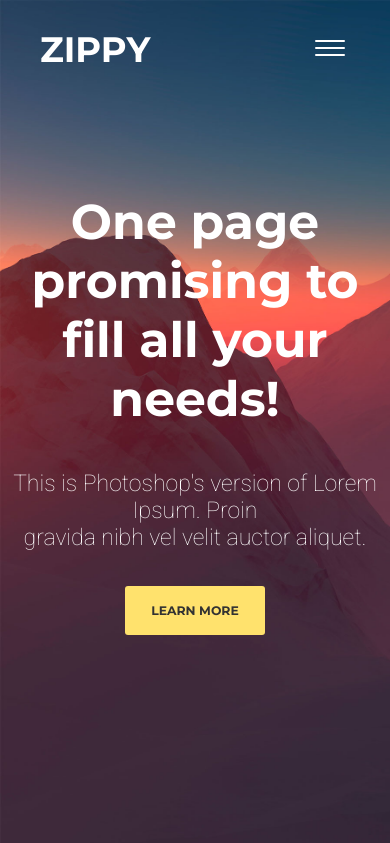
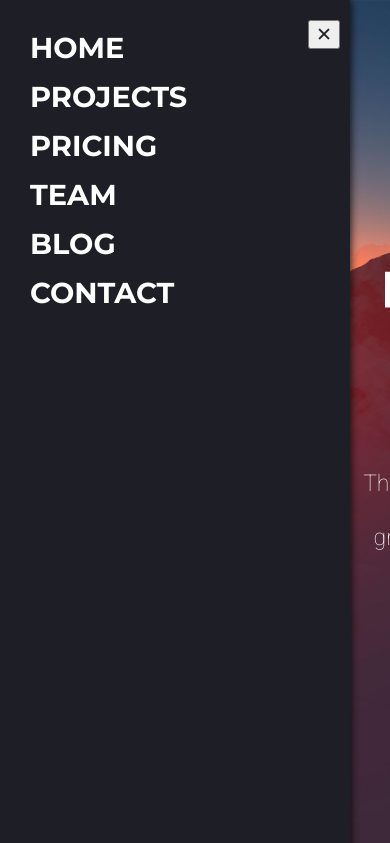
Before and after one commit to DenisDolzhikov/zippy, a plain HTML site: page index.html in a window 390 px wide. Both pictures are taken after a click on the button 330 px from the left and 49 px from the top of the page. Shown: the top 843 px of the page. Drawn offline with nearby package versions, Linux system fonts and the light colour scheme.

Commit message:
add off canvas

```diff
--- a/css/hamburgers-settings.scss
+++ b/css/hamburgers-settings.scss
@@ -1,2 +1,6 @@
-$hamburger-padding-x: 20px;
-$hamburger-padding-y: 20px;
+$hamburger-padding-x: 5px;
+$hamburger-padding-y: 5px;
+$hamburger-layer-width: 30px;
+$hamburger-layer-height: 2px;
+$hamburger-layer-spacing: 5px;
+$hamburger-layer-color: #ffffff;
--- a/css/style.scss
+++ b/css/style.scss
@@ -1,11 +1,4 @@
-$hamburger-padding-x: 5px;
-$hamburger-padding-y: 5px;
-$hamburger-layer-width: 30px;
-$hamburger-layer-height: 2px;
-$hamburger-layer-spacing: 5px;
-$hamburger-layer-color: #ffffff;
-
-
+@import 'hamburgers-settings.scss';
 @import 'hamburgers/hamburgers.scss';
 
 * {
@@ -44,6 +37,92 @@ $hamburger-layer-color: #ffffff;
     color: #040405;
 }
 
+.page {
+    display: flex;
+    width: 100%;
+    overflow: hidden;
+
+    .page-wrapper {
+        display: flex;
+        flex-direction: column;
+        justify-content: flex-start;
+        transition: transform .7s;
+        width: 100%;
+    }
+
+    .page-wrapper.is-moved {
+        transform: translateX(350px);
+    }
+
+    .page-wrapper.is-moved::before {
+        content: "";
+        position: fixed;
+        top: 0;
+        bottom: 0;
+        right: 100%;
+        width: 20px;
+        box-shadow: 0 0 10px black;
+        z-index: 50;
+    }
+}
+
+.off-canvas {
+    overflow: hidden;
+
+    .off-canvas-wrapper {
+        position: fixed;
+        top: 0;
+        left: 0;
+        bottom: 0;
+        width: 350px;
+        padding: 30px;
+        transform: translateX(-350px);
+        transition: transform .7s;
+        background: #1e1f26;
+    }
+
+    .menu {
+        font: 700 2.4rem 'Montserrat', sans-serif;
+        text-transform: uppercase;
+        color: #ffffff;
+
+        .item {
+            margin-bottom: 14px;
+            opacity: 0;
+            transition: opacity 0.6s;
+            cursor: pointer;
+
+            .link {
+                transition: color .3s;
+            }
+
+            .link:hover {
+                color: #fee16d;
+            }
+        }
+
+        .item:last-child {
+            margin-bottom: 0;
+        }
+    }
+
+    .menu-close {
+        position: absolute;
+        top: 20px;
+        right: 10px;
+        font-size: 1.6rem;
+    }
+
+    .off-canvas-wrapper.is-opened {
+        transform: translateX(0);
+
+        .menu .item {
+            opacity: 1;
+            transition-delay: .6s;
+        }
+    }
+}
+
 .sticky-nav {
     position: fixed;
     top: 0;
@@ -52,7 +131,7 @@ $hamburger-layer-color: #ffffff;
     padding: 50px 0 5px 0;
     width: 100%;
     color: #ffffff;
-    z-index: 1500;
+    z-index: 150;
     text-transform: uppercase;
 
     .layout-centered {
@@ -91,12 +170,12 @@ $hamburger-layer-color: #ffffff;
     }
 }
 
-.offset {
+.sticky-nav.offset {
     padding-top: 15px !important;
     background: rgba(0,0,0, 0.6);
 }
 
-.scroll {
+.sticky-nav.scroll {
     padding-top: 15px !important;
     background: rgba(0,0,0, 0.6);
 }
@@ -284,6 +363,8 @@ $hamburger-layer-color: #ffffff;
 @media only screen and (max-width: 1000px) {
 
     .sticky-nav {
+        padding-top: 25px;
+
         .layout-centered {
             padding-left: 40px;
             padding-right: 40px;
@@ -326,10 +407,6 @@ $hamburger-layer-color: #ffffff;
         font-size: 12px;
     }
 
-    .sticky-nav {
-        padding-top: 25px;
-    }
-
     .header {
         .slider {
             .slide {
--- a/index.html
+++ b/index.html
@@ -18,7 +18,7 @@
 <body>
 
     <div class="page">
-
+        <div class="page-wrapper">
 
             <nav class="sticky-nav">
                 <div class="layout-centered">
@@ -34,7 +34,7 @@
                         <li class="item"><a class="link" href="">contact</a></li>
                     </ul>
 
-                <button class="toggle-button hamburger hamburger--slider" type="button">
+                    <button class="toggle-button hamburger hamburger--slider menu-open" type="button">
                         <span class="hamburger-box">
                             <span class="hamburger-inner"></span>
                         </span>
@@ -176,6 +176,24 @@
             </main>
 
         </div>
+    </div>
+
+    <nav class="off-canvas">
+        <div class="off-canvas-wrapper">
+
+            <ul class="menu">
+                <li class="item"><a class="link" href="#">home</a></li>
+                <li class="item"><a class="link" href="#">projects</a></li>
+                <li class="item"><a class="link" href="#">pricing</a></li>
+                <li class="item"><a class="link" href="#">team</a></li>
+                <li class="item"><a class="link" href="#">blog</a></li>
+                <li class="item"><a class="link" href="#">contact</a></li>
+            </ul>
+
+            <button class="menu-close">✕</button>
+
+        </div>
+    </nav>
 
     <script src="https://code.jquery.com/jquery-3.5.1.min.js" integrity="sha256-9/aliU8dGd2tb6OSsuzixeV4y/faTqgFtohetphbbj0=" crossorigin="anonymous"></script>
     <script type="text/javascript" src="css/slick/slick.min.js"></script>
--- a/js/main.js
+++ b/js/main.js
@@ -27,3 +27,24 @@
         onScroll();
     }
 }
+
+{
+    const menuOpen = document.querySelector('.sticky-nav .menu-open');
+    const menuClose = document.querySelector('.off-canvas .menu-close');
+    const offCanvasWrapper = document.querySelector('.off-canvas-wrapper');
+    const pageWrapper = document.querySelector('.page-wrapper');
+
+    function toggleMenu() {
+        menuOpen.addEventListener('click', () => {
+            offCanvasWrapper.classList.add('is-opened');
+            pageWrapper.classList.add('is-moved');
+        });
+
+        menuClose.addEventListener('click', () => {
+            offCanvasWrapper.classList.remove('is-opened');
+            pageWrapper.classList.remove('is-moved');
+        });
+    }
+
+    toggleMenu();
+}
```
Also changed, not shown: css/style.css, 1 other file. Lines whose indentation alone changed are shown as unchanged.
